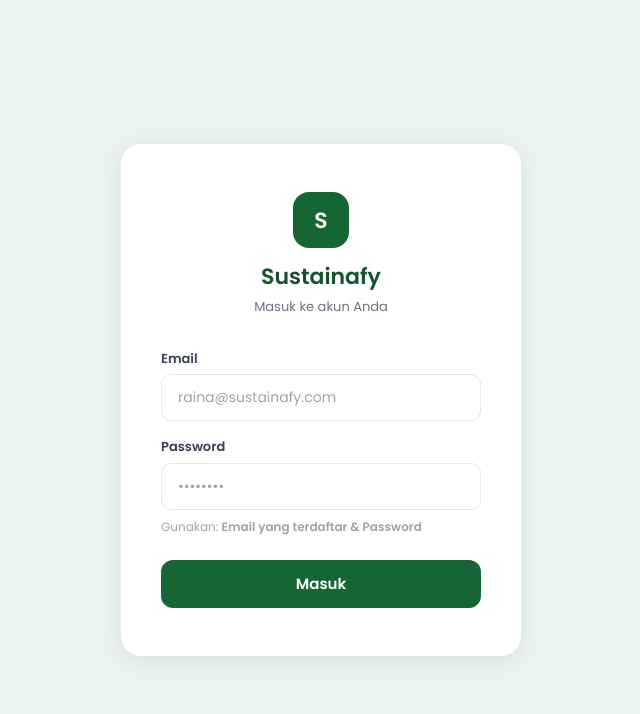
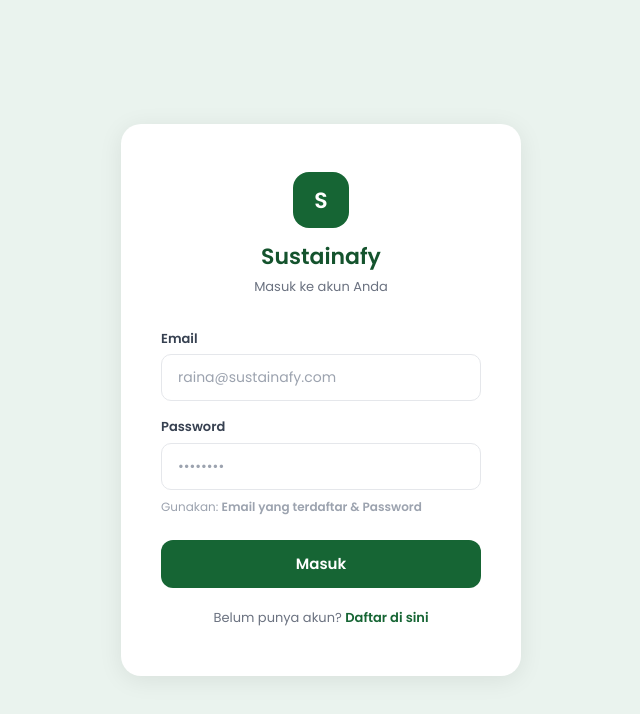
Before and after one commit to achelv/sustainify-frontend, a React (Vite) app: page / in a window 1280 px wide. Shown: the top 714 px of the page, without its empty margins (319-959 px from the left). Built offline with nearby package versions, Linux system fonts and the light colour scheme.

Commit message:
feat: update login page

```diff
--- a/src/pages/User/LoginPage.jsx
+++ b/src/pages/User/LoginPage.jsx
@@ -94,6 +94,11 @@ const LoginPage = ({ onLogin }) => {
         >
           Masuk
         </button>
+
+        {/* Link to Register */}
+        <div style={{ textAlign: "center", marginTop: "20px", fontSize: "13px", color: "#6b7280" }}>
+          Belum punya akun? <a href="/register" style={{ color: "#166534", fontWeight: 700, textDecoration: "none" }}>Daftar di sini</a>
+        </div>
       </div>
     </div>
   );
```
